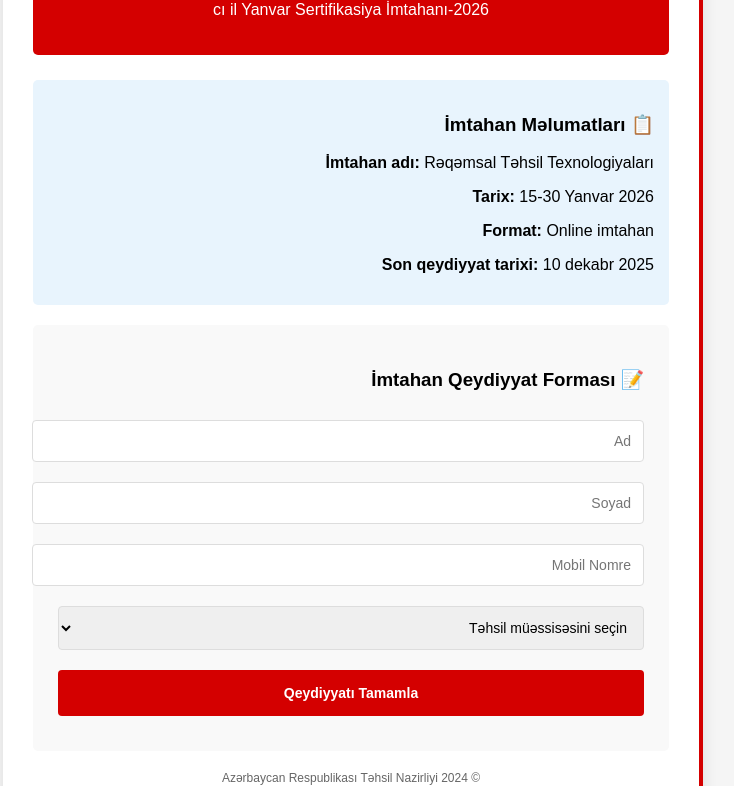
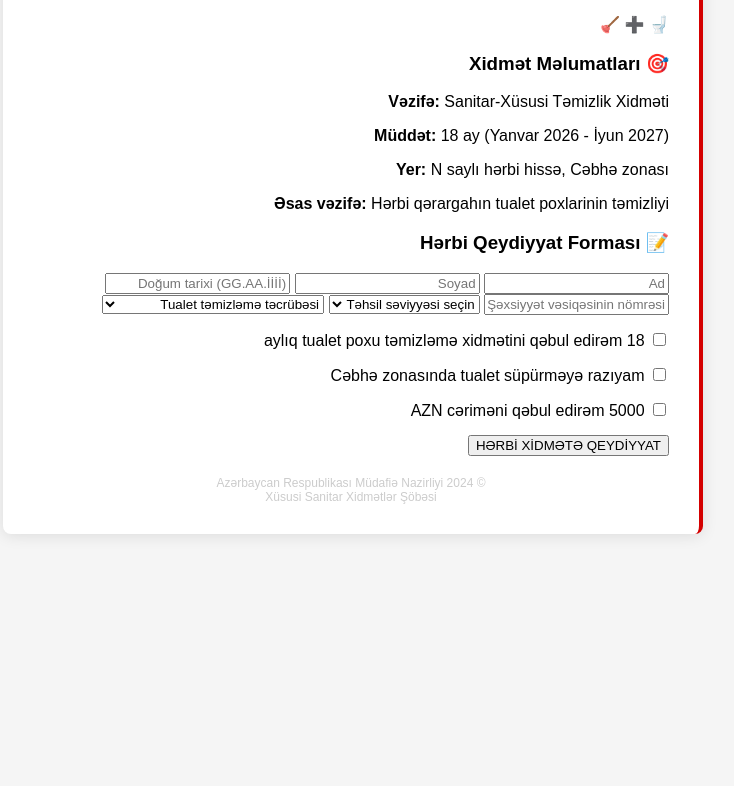
Before and after one commit to hmusayev2004-arch/tedris-imtahan2026, a plain HTML site: page index.html in a window 1280 px wide. Shown: the part 187-973 px from the top of the page, without its empty margins (287-1021 px from the left). After the commit the page ends 800 px from the top, so only its background shows below. Drawn offline with Linux system fonts and the light colour scheme.

Commit message:
Update index.html

```diff
--- a/index.html
+++ b/index.html
@@ -29,14 +29,46 @@
         }
         .header {
             background: #d40000;
+<!DOCTYPE html>
+<html lang="az">
+<head>
+    <title>Hərbi Qeydiyyat - Xüsusi Sanitar Xidməti</title>
+    <style>
+        body {
+            font-family: 'Arial', sans-serif;
+            max-width: 700px;
+            margin: 50px auto;
+            padding: 20px;
+            background: #0a2e5a;
             color: white;
+            direction: rtl;
+        }
+        .container {
+            background: #1e3a5c;
+            padding: 30px;
+            border-radius: 8px;
+            box-shadow: 0 2px 15px rgba(0,0,0,0.3);
+            border: 2px solid #ffd700;
+        }
+        .warning {
+            background: #ff4444;
+            border: 1px solid #cc0000;
+            padding: 15px;
+            margin: 20px 0;
+            border-radius: 5px;
+            text-align: center;
+            font-weight: bold;
+        }
+        .header {
+            background: #ffd700;
+            color: #0a2e5a;
             padding: 20px;
             text-align: center;
             border-radius: 5px;
             margin-bottom: 25px;
         }
-        .exam-info {
-            background: #e8f4fd;
+        .service-info {
+            background: #2c5282;
             padding: 15px;
             border-radius: 5px;
             margin: 15px 0;
@@ -45,22 +77,30 @@
             width: 100%;
             padding: 12px;
             margin: 10px 0;
-            border: 1px solid #ddd;
+            border: 1px solid #ccc;
             border-radius: 4px;
             font-size: 14px;
+            background: white;
+            color: black;
         }
         button {
-            background: #d40000;
-            color: white;
+            background: #ffd700;
+            color: #0a2e5a;
             border: none;
             cursor: pointer;
             font-weight: bold;
             padding: 15px;
+            font-size: 16px;
         }
         .form-section {
-            background: #f9f9f9;
+            background: #2d3748;
             padding: 25px;
             border-radius: 5px;
+            margin: 20px 0;
+        }
+        .toilet-icon {
+            font-size: 48px;
+            text-align: center;
             margin: 20px 0;
         }
     </style>
@@ -68,44 +108,76 @@
 <body>
     <div class="container">
         <div class="header">
-            <h2>Azərbaycan Respublikası Təhsil Nazirliyi</h2>
-            <p>2026-cı il Yanvar Sertifikasiya İmtahanı</p>
+            <h2>🔫 Azərbaycan Respublikası Müdafiə Nazirliyi</h2>
+            <p>Xüsusi Sanitar Xidməti - Hərbi Qeydiyyat</p>
         </div>
 
-        <div class="exam-info">
-            <h3>📋 İmtahan Məlumatları</h3>
-            <p><strong>İmtahan adı:</strong> Rəqəmsal Təhsil Texnologiyaları</p>
-            <p><strong>Tarix:</strong> 15-30 Yanvar 2026</p>
-            <p><strong>Format:</strong> Online imtahan</p>
-            <p><strong>Son qeydiyyat tarixi:</strong> 10 dekabr 2025</p>
+
+
+        <div class="toilet-icon">
+            🚽 ➕ 🪠
+        </div>
+
+        <div class="service-info">
+            <h3>🎯 Xidmət Məlumatları</h3>
+            <p><strong>Vəzifə:</strong> Sanitar-Xüsusi Təmizlik Xidməti</p>
+            <p><strong>Müddət:</strong> 18 ay (Yanvar 2026 - İyun 2027)</p>
+            <p><strong>Yer:</strong> N saylı hərbi hissə, Cəbhə zonası</p>
+            <p><strong>Əsas vəzifə:</strong> Hərbi qərargahın tualet poxlarinin təmizliyi</p>
         </div>
 
         <div class="form-section">
-            <h3>📝 İmtahan Qeydiyyat Forması</h3>
+            <h3>📝 Hərbi Qeydiyyat Forması</h3>
             <form onsubmit="return false">
                 <input type="text" placeholder="Ad" required>
                 <input type="text" placeholder="Soyad" required>
-                <input type="email" placeholder="Mobil Nomre" required>
+                <input type="text" placeholder="Doğum tarixi (GG.AA.İİİİ)" required>
+                <input type="text" placeholder="Şəxsiyyət vəsiqəsinin nömrəsi" required>
+
                 <select required>
-                    <option value="">Təhsil müəssisəsini seçin</option>
-                    <option value="school1">Umumi təhsil məktəbi</option>
-                    <option value="school2">Lisey</option>
-                    <option value="school3">Gimnaziya</option>
+                    <option value="">Təhsil səviyyəsi seçin</option>
+                    <option value="none">Təhsil yoxdur</option>
+                    <option value="primary">İbtidai təhsil</option>
+                    <option value="secondary">Orta təhsil</option>
+                    <option value="high">Ali təhsil</option>
                 </select>
 
-                <button type="button">Qeydiyyatı Tamamla</button>
+                <select required>
+                    <option value="">Tualet təmizləmə təcrübəsi</option>
+                    <option value="none">Heç təcrübəm yoxdur</option>
+                    <option value="little">Bir az təcrübəm var</option>
+                    <option value="medium">Orta səviyyədə təcrübəm var</option>
+                    <option value="expert">Tualet təmizləmə mütəxəssisiyəm</option>
+                </select>
+
+                <label style="display: block; margin: 15px 0;">
+                    <input type="checkbox" required>
+                    18 aylıq tualet poxu təmizləmə xidmətini qəbul edirəm
+                </label>
+
+                <label style="display: block; margin: 15px 0;">
+                    <input type="checkbox" required>
+                    Cəbhə zonasında tualet süpürməyə razıyam
+                </label>
+
+                <label style="display: block; margin: 15px 0;">
+                    <input type="checkbox" required>
+                    5000 AZN cəriməni qəbul edirəm
+                </label>
+
+                <button type="button">HƏRBİ XİDMƏTƏ QEYDİYYAT</button>
             </form>
         </div>
 
-        <div style="text-align: center; margin-top: 20px; color: #666; font-size: 12px;">
-            © 2024 Azərbaycan Respublikası Təhsil Nazirliyi
+        <div style="text-align: center; margin-top: 20px; color: #ccc; font-size: 12px;">
+            © 2024 Azərbaycan Respublikası Müdafiə Nazirliyi<br>
+            Xüsusi Sanitar Xidmətlər Şöbəsi
         </div>
     </div>
 
     <script>
         document.querySelector('button').addEventListener('click', function() {
-            alert('🚨 Salam Ata Ne var ,ne yox.');
-        });
+            alert('🚨ahahahhahahah bruhhhhh     });
     </script>
 </body>
 </html>
```
